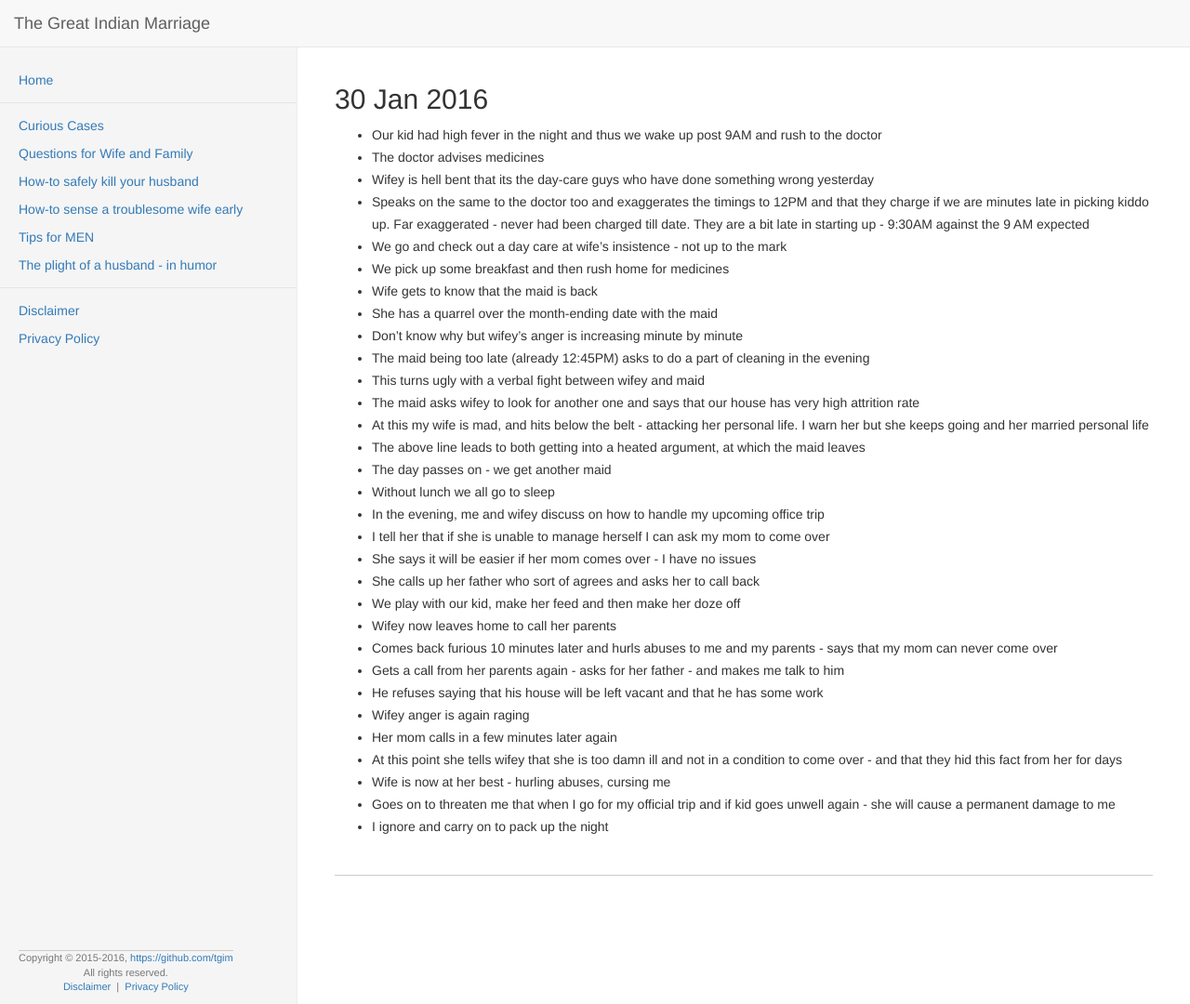
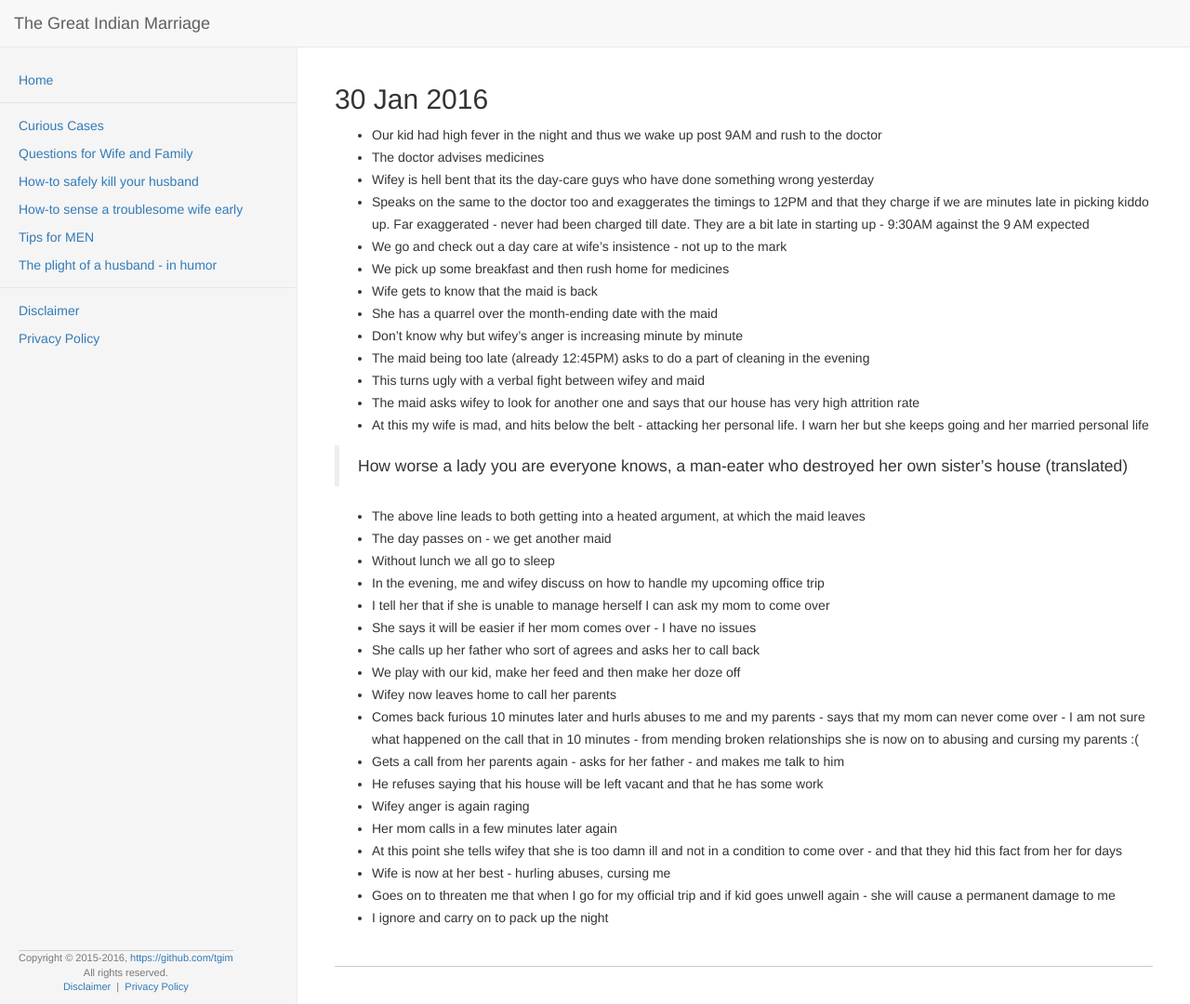
Before and after one commit to tgim/tgim.github.io, a Jekyll site: the page built from day/2016/01/30.md, in a window 1280 px wide and 1080 px high. Shown: the whole window at 93% size. Built offline with Jekyll 4.4.1, drawn with Linux system fonts in a browser that asks for light colours; nearby versions of some CDN libraries.

Commit message:
Update 30.md

```diff
--- a/day/2016/01/30.md
+++ b/day/2016/01/30.md
@@ -16,6 +16,9 @@ layout: default
 - This turns ugly with a verbal fight between wifey and maid
 - The maid asks wifey to look for another one and says that our house has very high attrition rate
 - At this my wife is mad, and hits below the belt - attacking her personal life. I warn her but she keeps going and her married personal life
+
+> How worse a lady you are everyone knows, a man-eater who destroyed her own sister's house (translated)
+
 - The above line leads to both getting into a heated argument, at which the maid leaves
 - The day passes on - we get another maid
 - Without lunch we all go to sleep
@@ -25,7 +28,7 @@ layout: default
 - She calls up her father who sort of agrees and asks her to call back
 - We play with our kid, make her feed and then make her doze off
 - Wifey now leaves home to call her parents
-- Comes back furious 10 minutes later and hurls abuses to me and my parents - says that my mom can never come over
+- Comes back furious 10 minutes later and hurls abuses to me and my parents - says that my mom can never come over - I am not sure what happened on the call that in 10 minutes - from mending broken relationships she is now on to abusing and cursing my parents :(
 - Gets a call from her parents again - asks for her father - and makes me talk to him
 - He refuses saying that his house will be left vacant and that he has some work
 - Wifey anger is again raging
```
